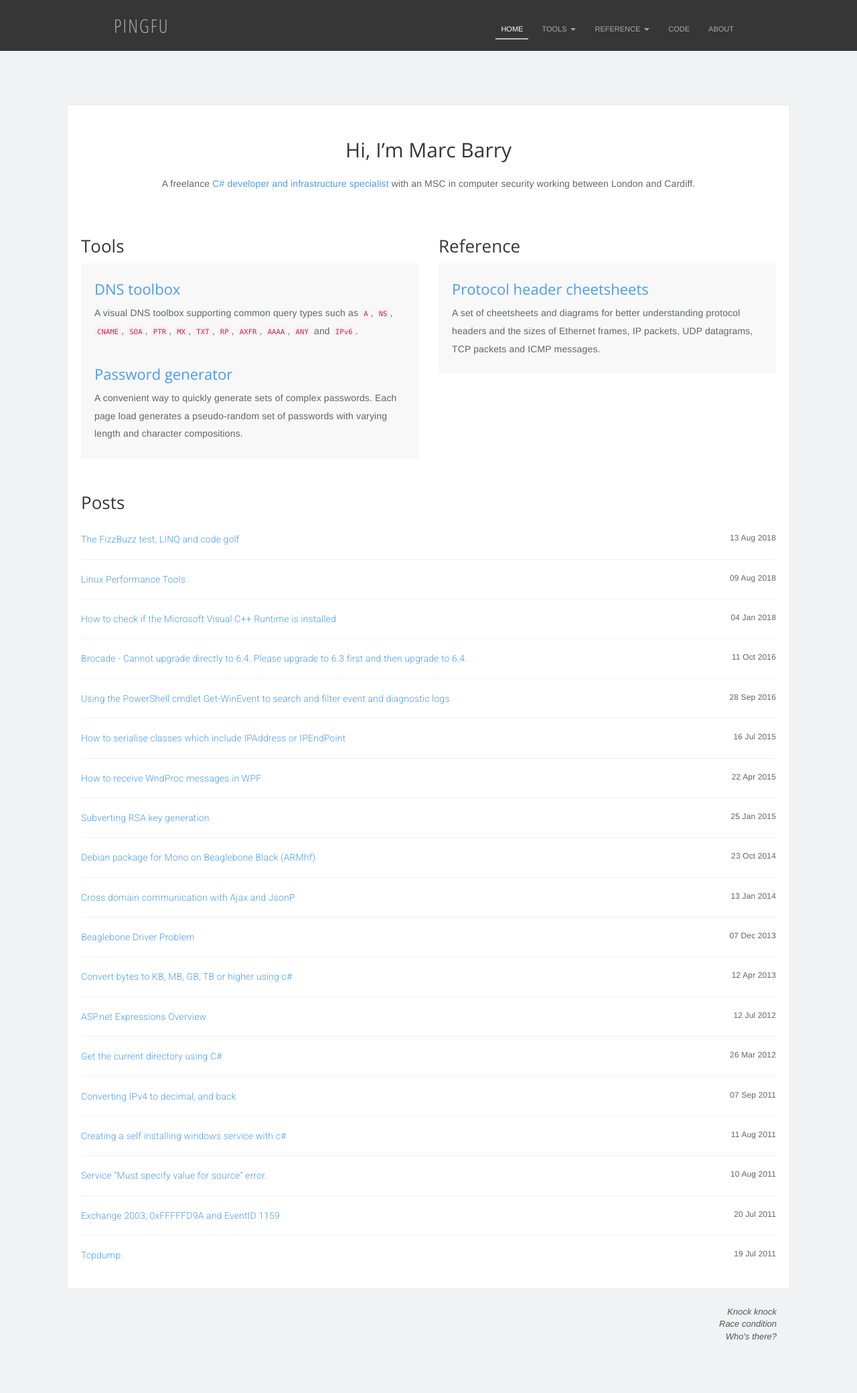
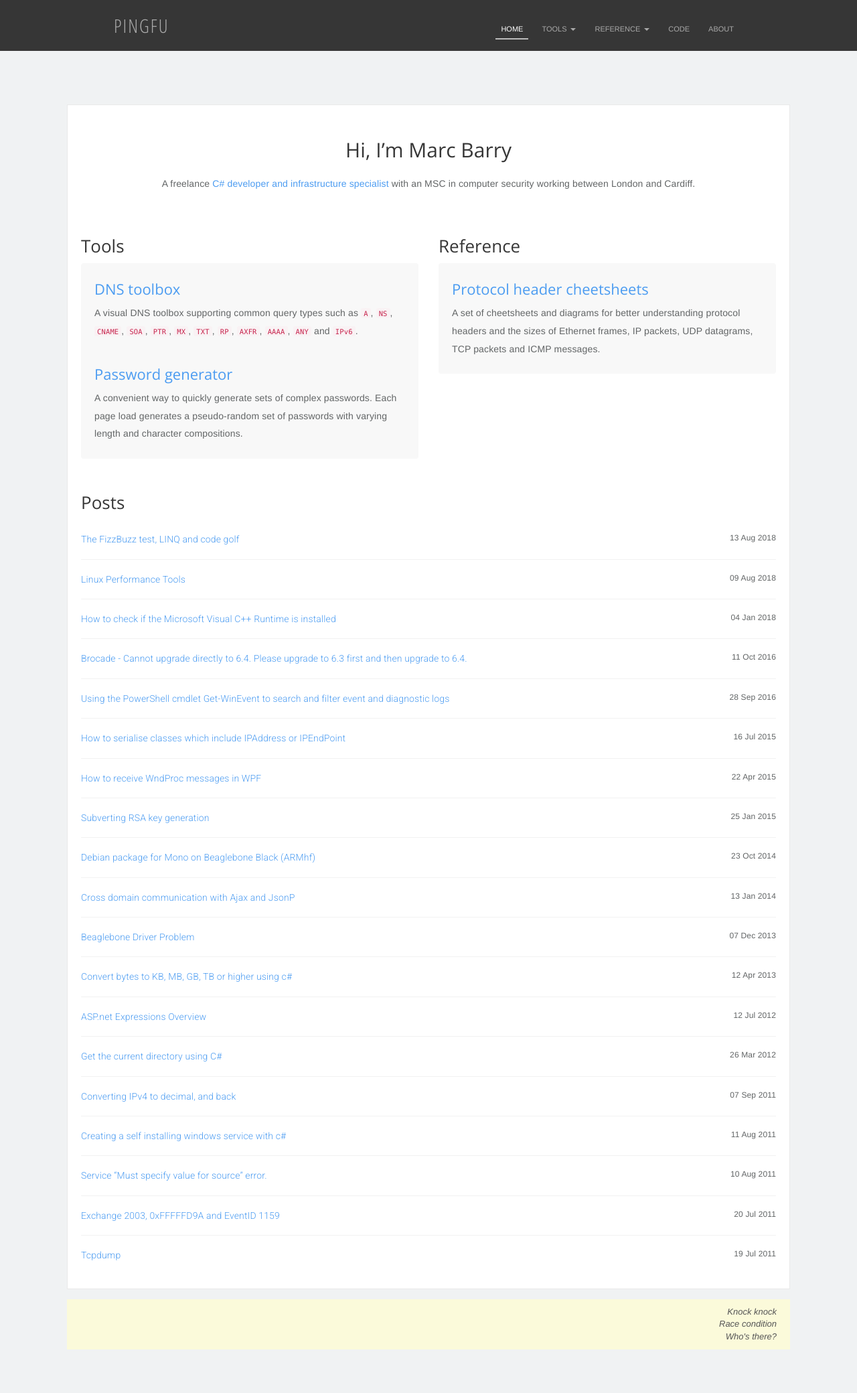
Before and after one commit to pingfu/pingfu.github.io, a Jekyll site: the page built from index.md, in a window 1280 px wide. Shown: the whole page at 67% size. Built offline with Jekyll 4.4.1, drawn with Linux system fonts in a browser that asks for light colours; nearby versions of some CDN libraries.

Commit message:
Update main.scss

```diff
--- a/_includes/scss/main.scss
+++ b/_includes/scss/main.scss
@@ -152,6 +152,11 @@ button {
   -moz-user-select: none;
   -ms-user-select: none;
   user-select: none;
+}
+
+blockquote {
+    border-left: 5px solid #f1e594;
+    background: #fbfada;
 }
 
 /******************************************************************************/
```
